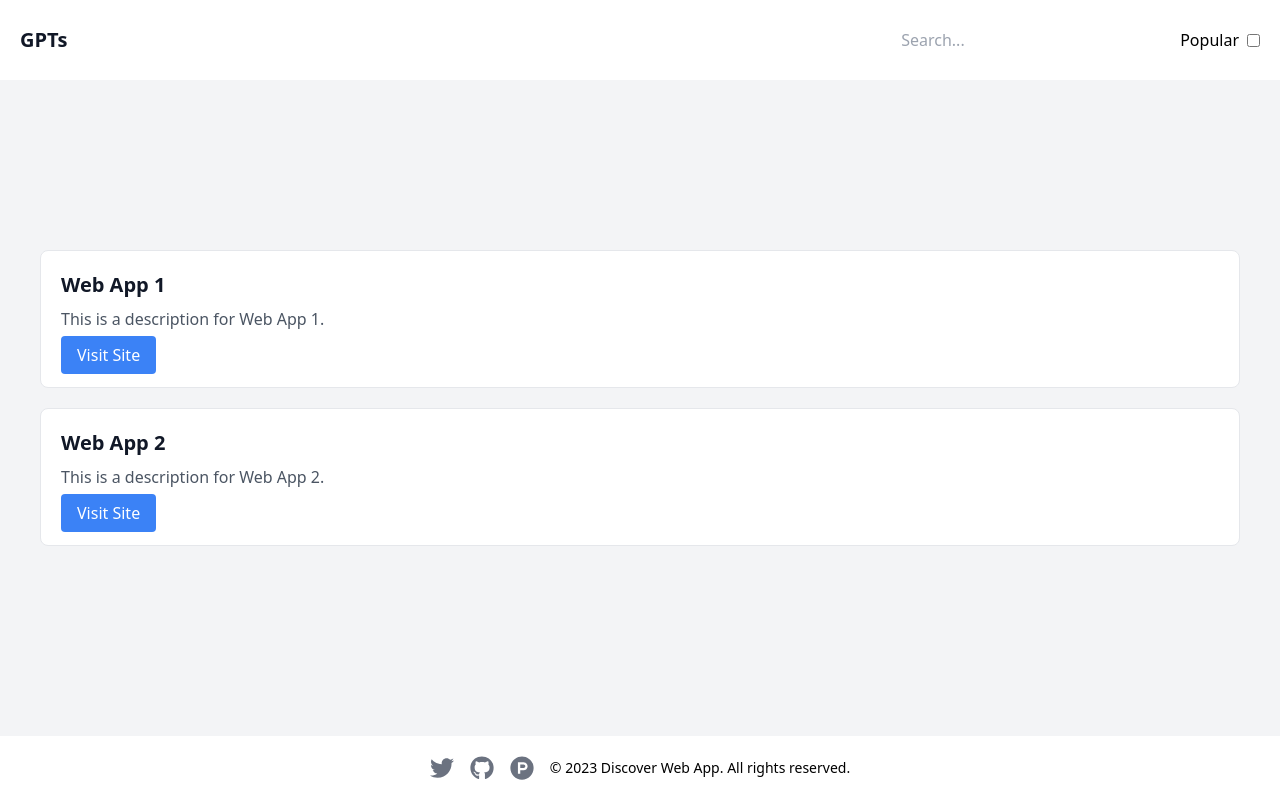
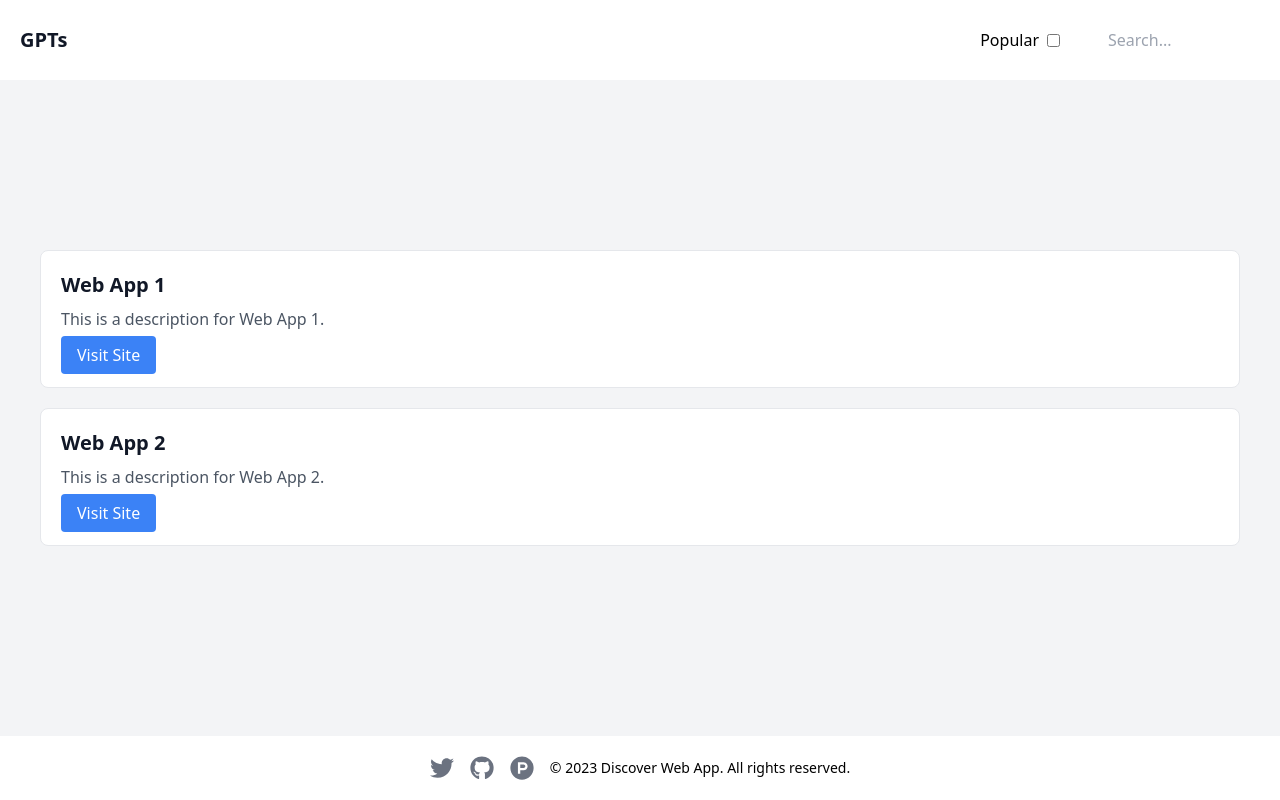
Before and after one commit to Tgmirrorbot/directory, a Next.js app: page / in a window 1280 px wide. Built offline with nearby package versions, Linux system fonts and the light colour scheme.

Commit message:
Commit from Stub AI

```diff
--- a/components/Header.tsx
+++ b/components/Header.tsx
@@ -12,13 +12,6 @@ const Header: React.FC<HeaderProps> = ({ search, setSearch, filterPopular, setFi
     <header className="w-full p-5 flex justify-between items-center bg-white dark:bg-gray-800">
       <h1 className="text-xl font-bold text-gray-900 dark:text-white">GPTs</h1>
       <div className="flex items-center space-x-4 lg:space-x-10">
-        <input
-          type="text"
-          placeholder="Search..."
-          value={search}
-          onChange={(e) => setSearch(e.target.value)}
-          className="rounded-md p-2"
-        />
         <label className="flex items-center">
           <span>Popular</span>
           <input
@@ -28,6 +21,13 @@ const Header: React.FC<HeaderProps> = ({ search, setSearch, filterPopular, setFi
             className="ml-2"
           />
         </label>
+        <input
+          type="text"
+          placeholder="Search..."
+          value={search}
+          onChange={(e) => setSearch(e.target.value)}
+          className="rounded-md p-2 w-40"
+        />
       </div>
     </header>
   );
```
